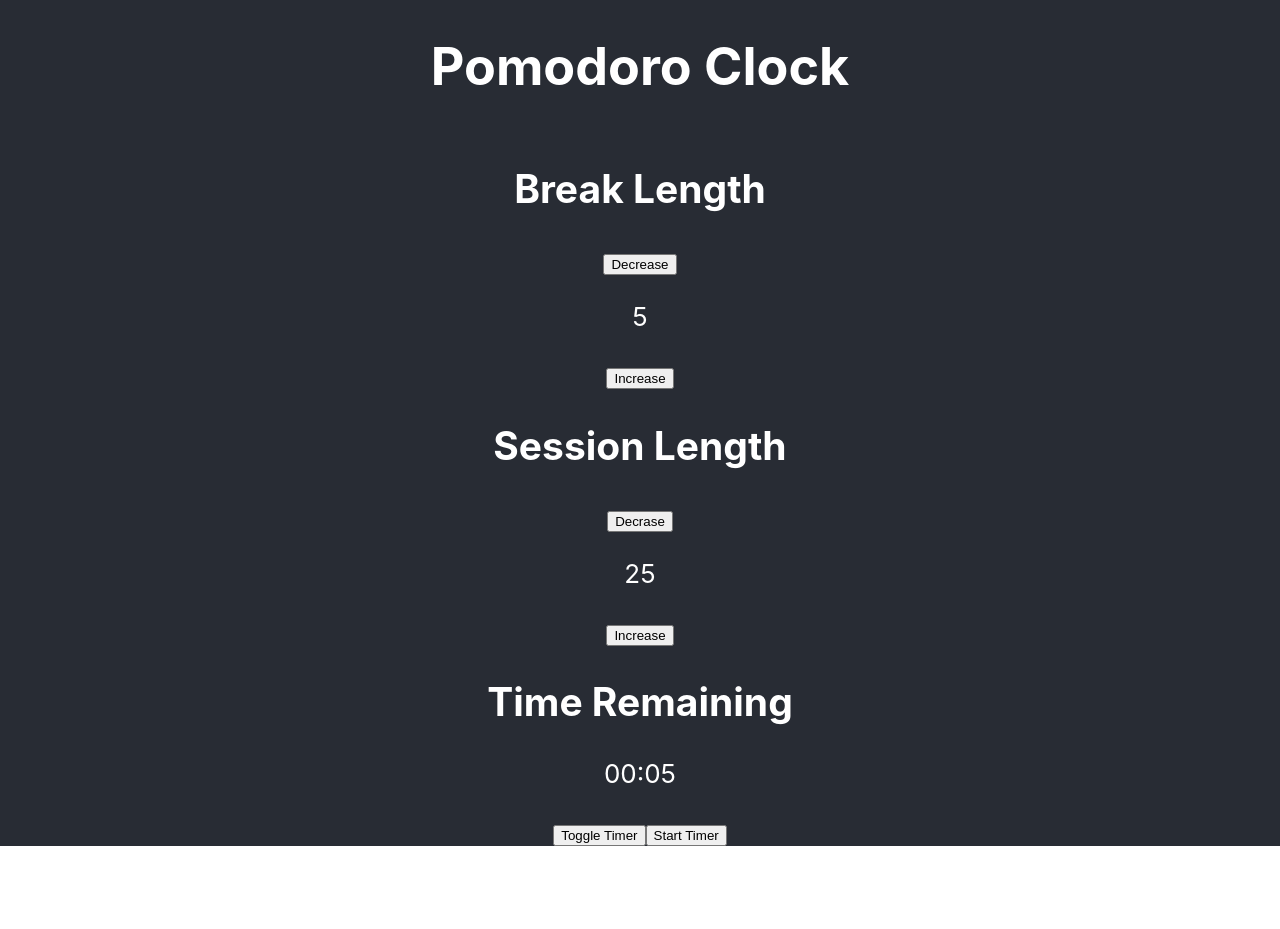
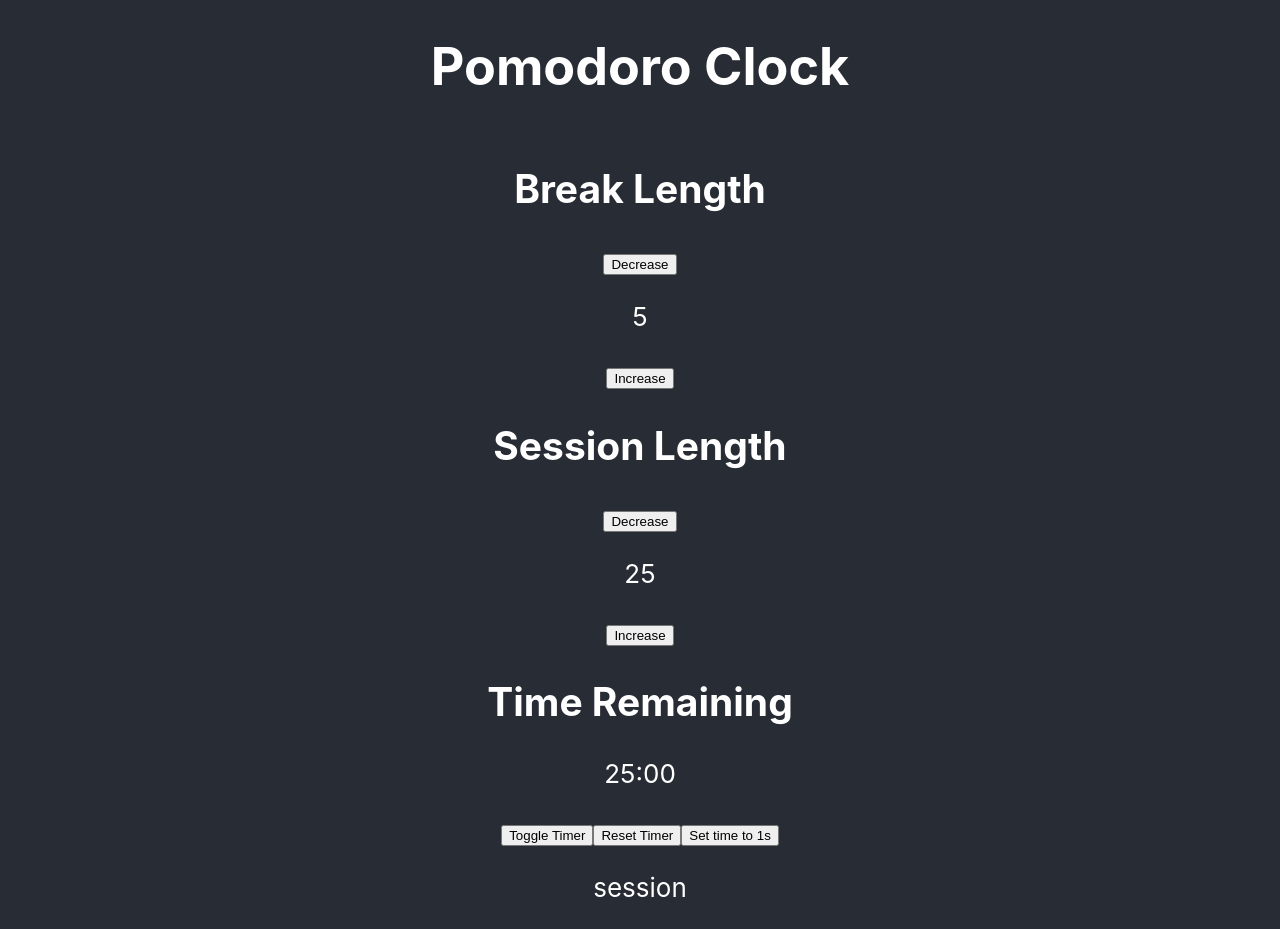
Before and after one commit to howagain/fcc-pomodoro-timer, a React (Create React App) app: page / in a window 1280 px wide. Before the commit the page ends 846 px from the top, so only its background shows below. Built offline with nearby package versions, Linux system fonts and the light colour scheme.

Commit message:
timer switches between session and break time

```diff
--- a/src/App.js
+++ b/src/App.js
@@ -18,10 +18,59 @@ function App() {
       }, 1000);
     } else if (!isActive || timeRemaining <= 0) {
       clearInterval(interval);
+      switchSession()
     }
     return () => clearInterval(interval);
   }, [isActive, timeRemaining]);
 
+
+  const switchSession = () => {
+    if (timeRemaining > 0) return
+    else {
+      setIsSession((wasSession)=>{
+        //check what to set the time to
+        if (wasSession === true) {
+          setTimeRemaining(breakLength*60)
+        } else {
+          setTimeRemaining(sessionLength*60)
+        }
+        //toggle the session type
+        return !wasSession
+      })
+    }
+  }
+
+  const handleTimeChange = (toAdjust, change) =>{
+    switch (toAdjust) {
+      case "session":
+        setSessionLength((prevState)=>prevState+change)
+        break;
+      case "break":
+        setBreakLength((prevState)=>prevState+change)
+        break;
+      default:
+        console.error("Uh oh... You're trying to adjust the clock in a way that's not correct")
+        break;
+    }
+  }
+
+  useEffect(() => {
+    if (!isActive){
+    if (isSession){
+      setTimeRemaining(sessionLength*60) //converts mins to seconds
+    }
+    else {
+      setTimeRemaining(breakLength*60) //converts mins to seconds
+    }}
+  }, [sessionLength, breakLength])
+
+  const resetTimer = () => {
+    setIsActive(false)
+    setIsSession(true)
+    setSessionLength(25)
+    setBreakLength(5)
+    setTimeRemaining(25*60)
+  }
 
   return (
     <div className="App">
@@ -29,21 +78,23 @@ function App() {
         <h1 className="title">Pomodoro Clock</h1>
         <div className="break-controls">
           <h2 className="option-label">Break Length</h2>
-          <button id="break-decrement" onClick={()=>setBreakLength((prevState)=>prevState-1)}>Decrease</button>
+          <button id="break-decrement" onClick={()=>handleTimeChange('break', -1)}>Decrease</button>
           <p id="break-length">{breakLength}</p>
-          <button id="break-increment" onClick={()=>setBreakLength((prevState)=>prevState+1)}>Increase</button>
+          <button id="break-increment" onClick={()=>handleTimeChange('break', 1)}>Increase</button>
         </div>
-        <div classname="session-controls">
+        <div className="session-controls">
           <h2 className="option-label">Session Length</h2>
-          <button id="session-decrement" onClick={()=>setSessionLength((prevState)=>prevState-1)}>Decrase</button>
+          <button id="session-decrement" onClick={()=>handleTimeChange('session', -1)}>Decrease</button>
           <p id="session-length">{sessionLength}</p>
-          <button id="session-increment" onClick={()=>setSessionLength((prevState)=>prevState+1)}>Increase</button>
+          <button id="session-increment" onClick={()=>handleTimeChange('session', 1)}>Increase</button>
         </div>
         <div className="timer-container">
           <h2 id="timer-label">Time Remaining</h2>
           <p id="time-left">{formatTime(timeRemaining)}</p>
           <button id="start" onClick={()=>setIsActive(!isActive)}>Toggle Timer</button>
-          <button id="start">Start Timer</button>
+          <button id="start" onClick={resetTimer}>Reset Timer</button>
+          <button onClick={()=>{setTimeRemaining(1)}}>Set time to 1s</button>
+          <p>{isSession ? "session" : "break"}</p>
         </div>
       </header>
     </div>
```
